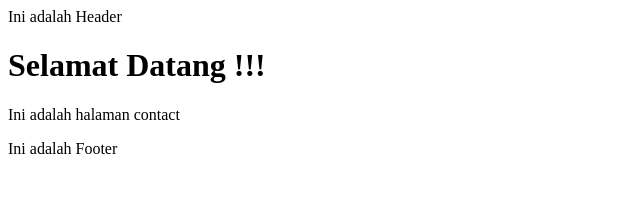
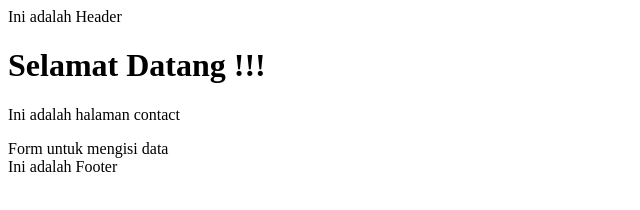
Before and after one commit to arifauzan85/CompanyProfile, a plain HTML site: page contact-us.html in a window 1280 px wide. Shown: the whole page, without its empty margins (0-640 px from the left). Drawn offline with Linux system fonts and the light colour scheme.

Commit message:
Update contact-us.html
Menambah Fitur Form

```diff
--- a/contact-us.html
+++ b/contact-us.html
@@ -6,9 +6,15 @@
     <title>Latihan GIT</title>
 </head>
 <body>
+
     <header>Ini adalah Header</header>
+
         <h1> Selamat Datang !!!</h1>
+
             <p>Ini adalah halaman contact</p>
+
+                <form>Form untuk mengisi data</form>
+
     <footer>Ini adalah Footer</footer>
 </body>
 </html>
```
